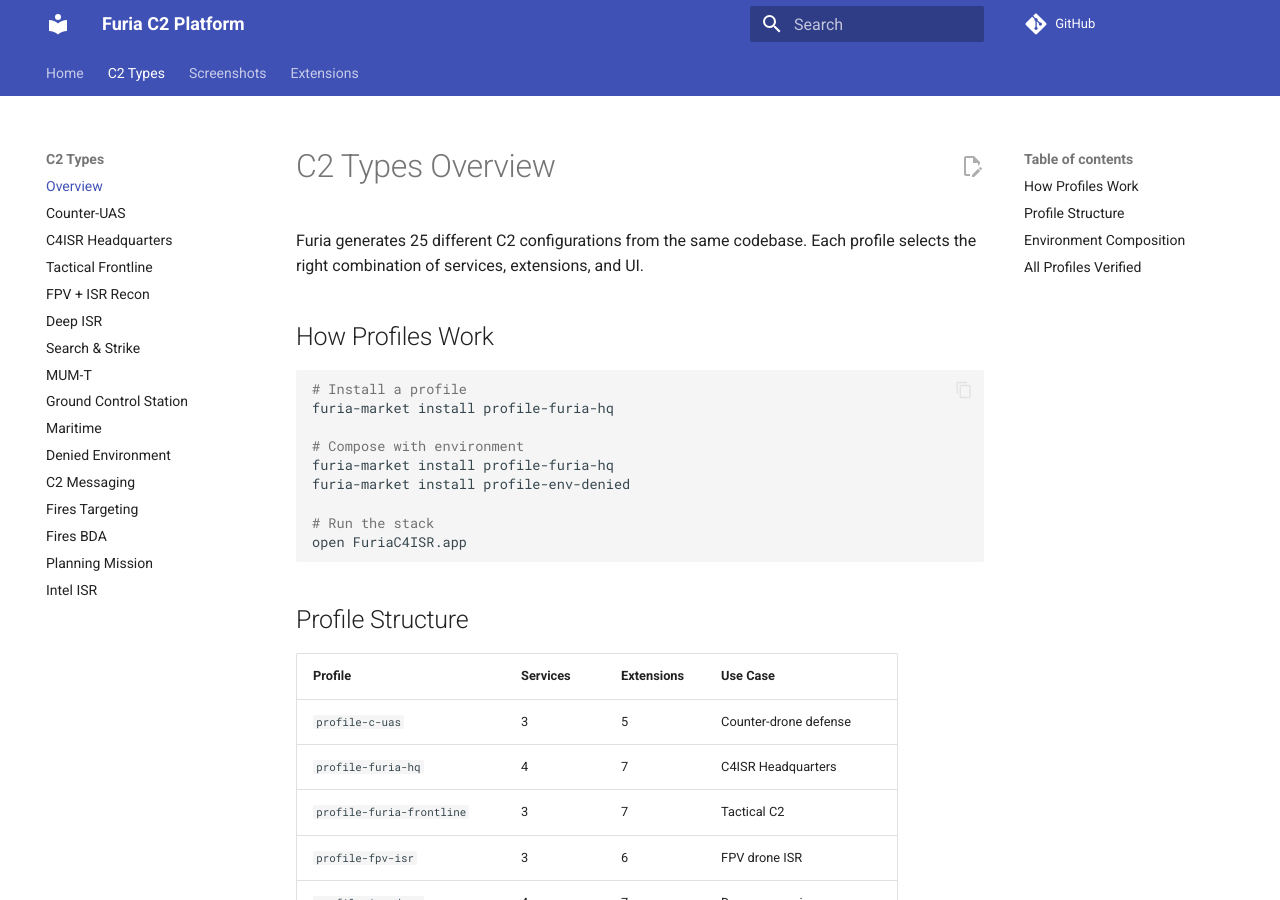
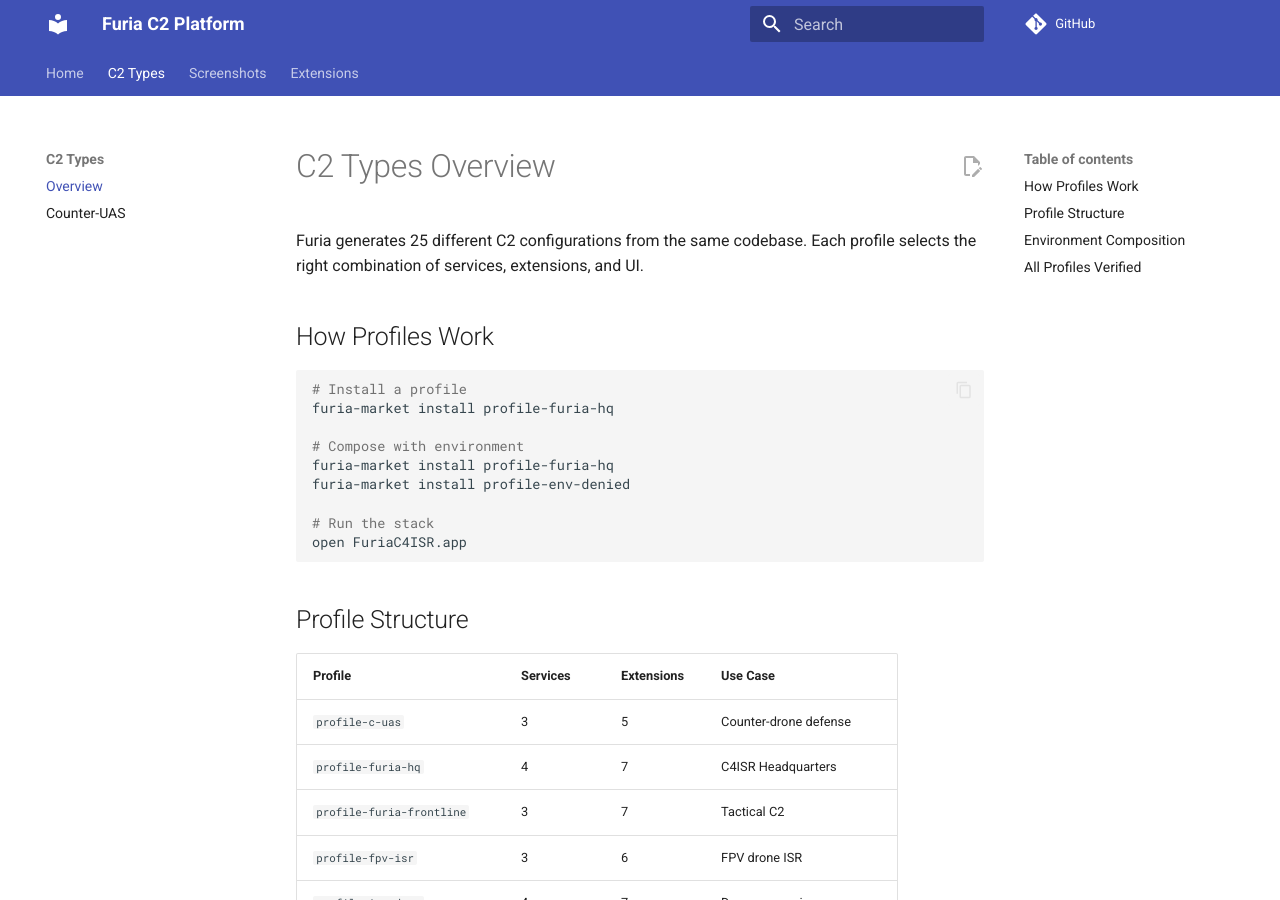
Before and after one commit to durandal-robotics/furia-docs, an MkDocs documentation site: the page built from docs/c2-types/overview.md, in a window 1280 px wide and 900 px high. Built offline with MkDocs 1.6.1 and Material for MkDocs 9.7.7, drawn with Linux system fonts in a browser that asks for light colours; comment, search, counter and statistics services are not loaded.

Commit message:
fix: remove stale nav entries (C2 type pages not yet created)

```diff
--- a/mkdocs.yml
+++ b/mkdocs.yml
@@ -1,55 +1,38 @@
+edit_uri: edit/main/docs/
+extra:
+  social:
+  - icon: fontawesome/brands/github
+    link: https://github.com/durandal-robotics/furia-docs
+markdown_extensions:
+- attr_list
+- md_in_html
+- admonition
+- pymdownx.details
+- pymdownx.superfences
+- pymdownx.tabbed:
+    alternate_style: true
+- pymdownx.tasklist:
+    custom_checkbox: true
+nav:
+- Home: index.md
+- C2 Types:
+  - Overview: c2-types/overview.md
+  - Counter-UAS: c2-types/c-uas.md
+- Screenshots: screenshots/gallery.md
+- Extensions: https://durandal-robotics.github.io/furia-docs/extensions/
+repo_url: https://github.com/durandal-robotics/furia-docs
+site_description: Furia C2 Platform — generates C2 systems for any mission. 25 C2
+  types, 63 extensions, 152 services
 site_name: Furia C2 Platform
-site_description: Furia C2 Platform — generates C2 systems for any mission. 25 C2 types, 63 extensions, 152 services
 site_url: https://durandal-robotics.github.io/furia-docs/
-repo_url: https://github.com/durandal-robotics/furia-docs
-edit_uri: edit/main/docs/
-
 theme:
+  features:
+  - navigation.tabs
+  - navigation.sections
+  - navigation.expand
+  - content.code.copy
+  - content.action.edit
   name: material
   palette:
+    accent: blue
     primary: indigo
-    accent: blue
-  features:
-    - navigation.tabs
-    - navigation.sections
-    - navigation.expand
-    - content.code.copy
-    - content.action.edit
-
-nav:
-  - Home: index.md
-  - C2 Types:
-    - Overview: c2-types/overview.md
-    - Counter-UAS: c2-types/c-uas.md
-    - C4ISR Headquarters: c2-types/furia-hq.md
-    - Tactical Frontline: c2-types/furia-frontline.md
-    - FPV + ISR Recon: c2-types/fpv-isr.md
-    - Deep ISR: c2-types/isr-deep.md
-    - Search & Strike: c2-types/search-strike.md
-    - MUM-T: c2-types/mum-t.md
-    - Ground Control Station: c2-types/gs-like.md
-    - Maritime: c2-types/maritime.md
-    - Denied Environment: c2-types/denied-environment.md
-    - C2 Messaging: c2-types/c2-messaging.md
-    - Fires Targeting: c2-types/fires-targeting.md
-    - Fires BDA: c2-types/fires-bda.md
-    - Planning Mission: c2-types/planning-mission.md
-    - Intel ISR: c2-types/intel-isr.md
-  - Screenshots: screenshots/gallery.md
-  - Extensions: https://durandal-robotics.github.io/furia-docs/extensions/
-
-markdown_extensions:
-  - attr_list
-  - md_in_html
-  - admonition
-  - pymdownx.details
-  - pymdownx.superfences
-  - pymdownx.tabbed:
-      alternate_style: true
-  - pymdownx.tasklist:
-      custom_checkbox: true
-
-extra:
-  social:
-    - icon: fontawesome/brands/github
-      link: https://github.com/durandal-robotics/furia-docs
```
